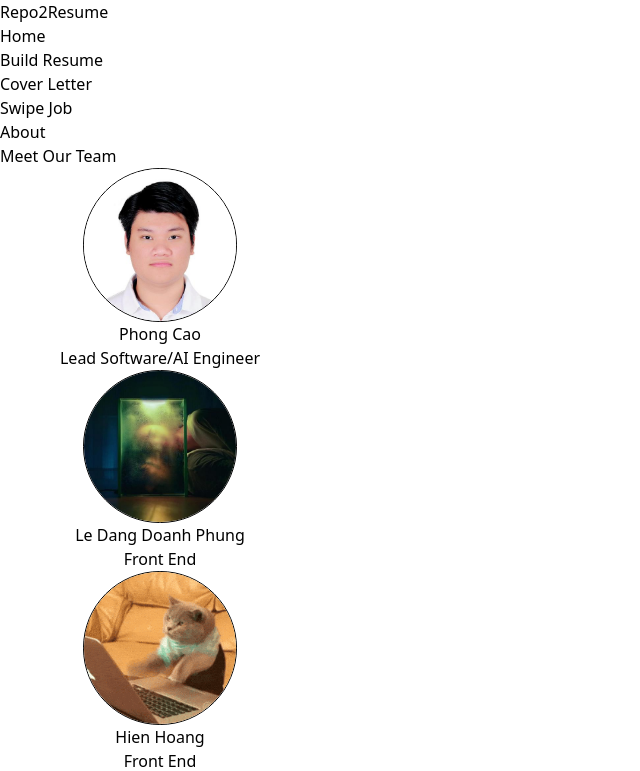
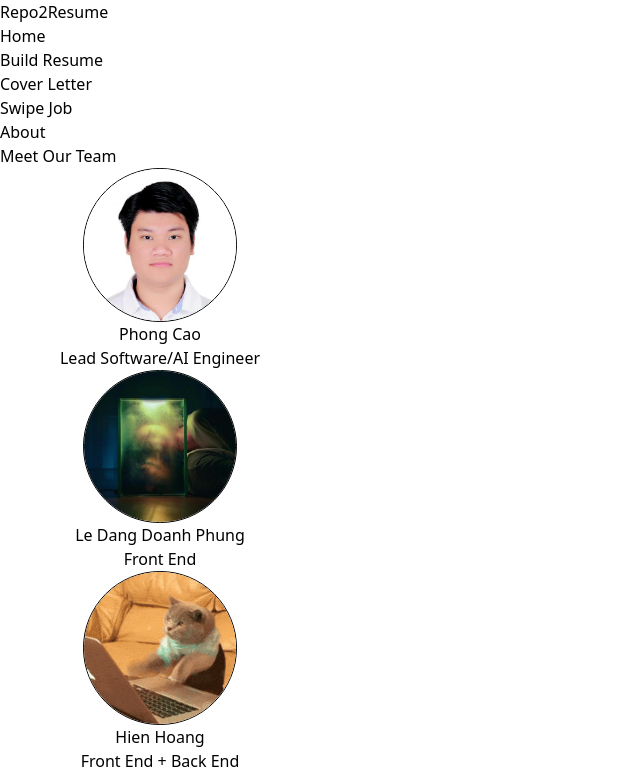
Before and after one commit to PhongCT1105/GoatHack2025, a React (Vite) app in the folder frontend/: page /about in a window 1280 px wide. Shown: the top 771 px of the page, without its empty margins (0-640 px from the left). Built offline with nearby package versions, Linux system fonts and the light colour scheme.

Commit message:
fix about

```diff
--- a/frontend/src/pages/About.tsx
+++ b/frontend/src/pages/About.tsx
@@ -36,7 +36,7 @@ const About = () => {
             <div className="Person text-center">
               <img className="imageIcon rounded-full w-28 h-28 mx-auto" src={hien} alt="Hien Hoang" />
               <div className="mt-3 text-base font-semibold">Hien Hoang</div>
-              <div className="text-sm text-gray-600">Front End</div>
+              <div className="text-sm text-gray-600">Front End + Back End</div>
             </div>
             <div className="Person text-center">
               <img className="imageIcon rounded-full w-28 h-28 mx-auto" src={huy} alt="Pham Gia Huy" />
```
